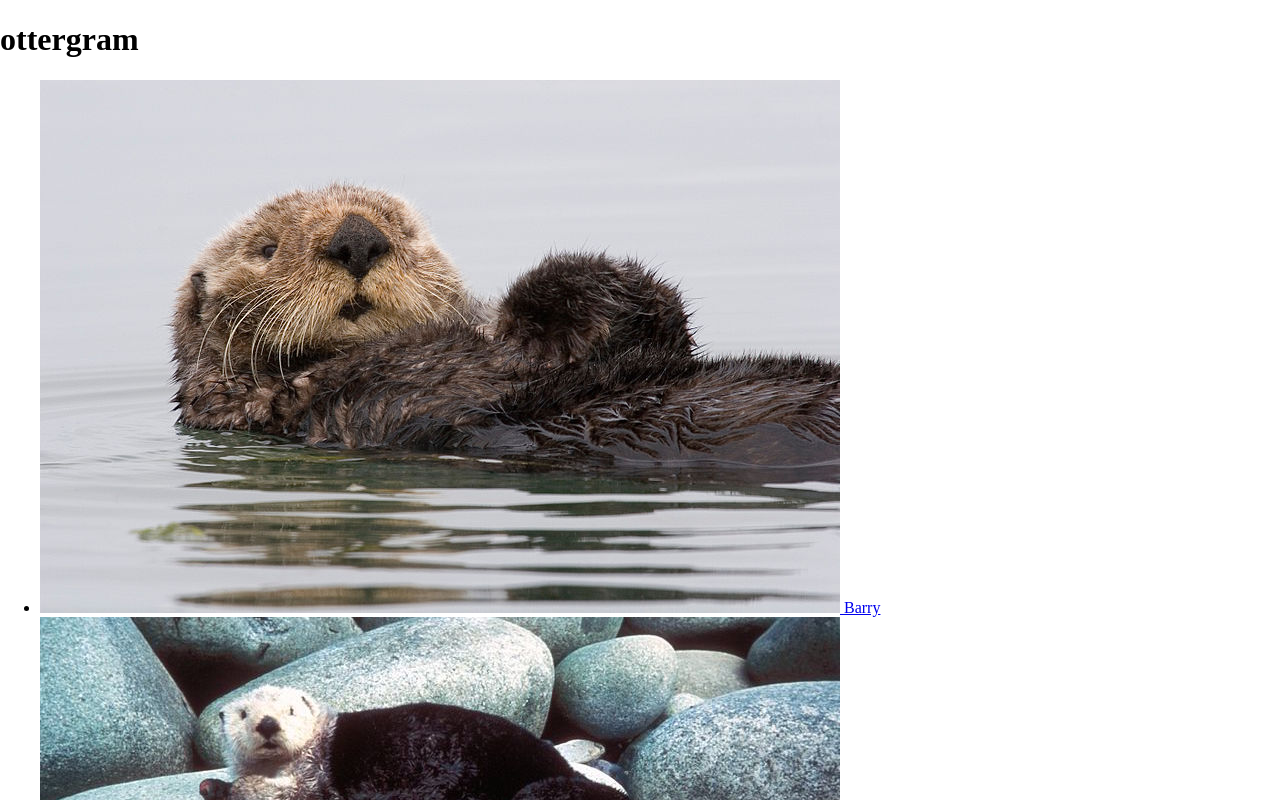
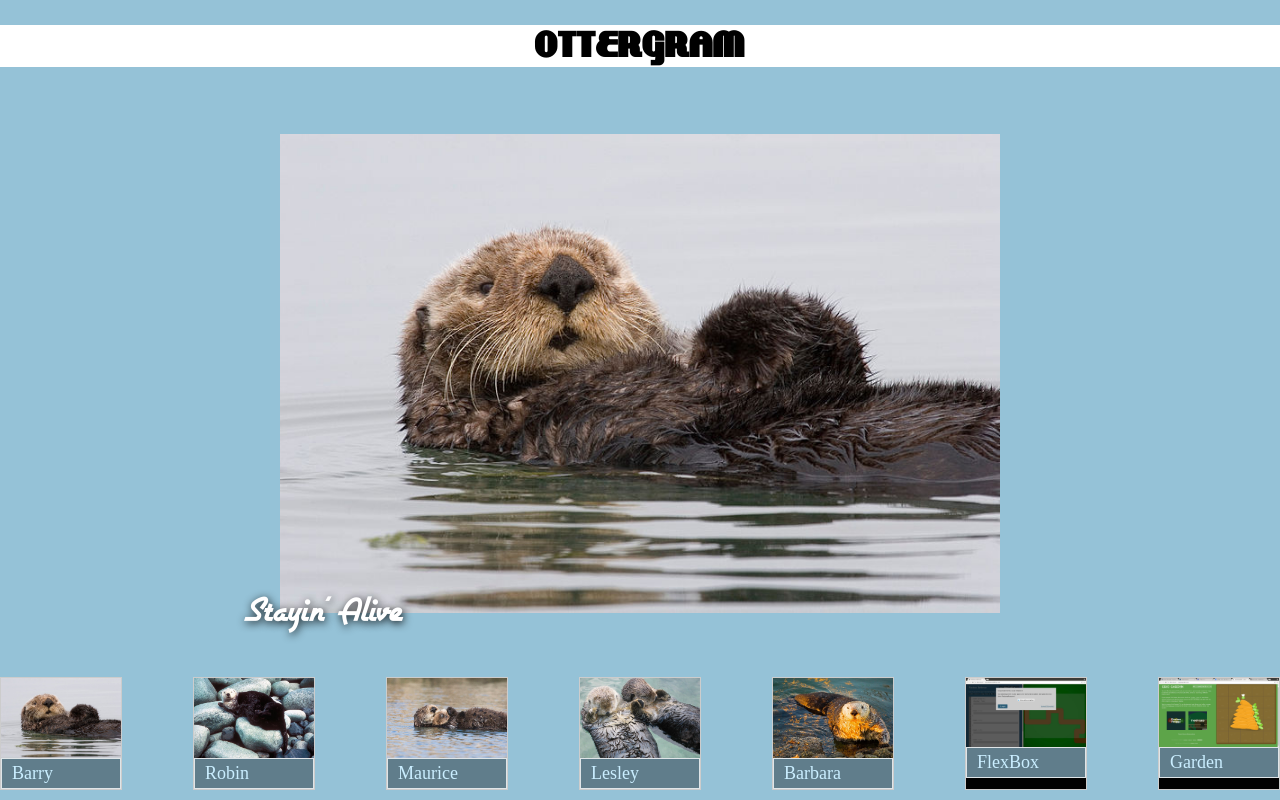
Before and after one commit to aadame13/ottergramHW2, a plain HTML site: page index.html in a window 1280 px wide. Shown: the top 800 px of the page. Drawn offline with nearby package versions, Linux system fonts and the light colour scheme.

Commit message:
updated index.html and style.css

```diff
--- a/index.html
+++ b/index.html
@@ -4,47 +4,67 @@
 <head>
   <meta charset="utf-8">
   <title>ottergram</title>
-  <link rel="stylesheet"
-    href="https://cdnjs.cloudflare.com/ajax/libs/normalize/7.0.0/normalize.min.css">
-  <link rel="stylesheet" href="stylesheets/styles.css">
+  <link rel="stylesheet" href="https://cdnjs.cloudflare.com/ajax/libs/normalize/7.0.0/normalize.min.css">
+  <link rel="stylesheet" href="stylesheets/style.css">
 </head>
 
 <body>
-  <header>
-    <h1>ottergram</h1>
+  <header class="main-header">
+    <h1 class="logo-text">ottergram</h1>
   </header>
-  <ul>
-    <li>
+  <main class="main-content">
+    <ul class="thumbnail-list">
+      <li class="thumbnail-item">
         <a href="#">
-          <img src="img/otter1.jpg" alt="Barry the Otter">
+          <img class ="thumbnail-image" src="img/otter1.jpg" alt="Barry the Otter">
           <span class="thumbnail-title">Barry</span>
         </a>
       </li>
-    <li>
+      <li class="thumbnail-item">
         <a href="#">
-          <img src="img/otter2.jpg" alt="Robbin the Otter">
+          <img class="thumbnail-image" src="img/otter2.jpg" alt="Robin the Otter">
           <span class="thumbnail-title">Robin</span>
         </a>
       </li>
-    <li>
+      <li class="thumbnail-item">
         <a href="#">
-          <img src="img/otter3.jpg" alt="Maurice the Otter">
+          <img class="thumbnail-image" src="img/otter3.jpg" alt="Maurice the Otter">
           <span class="thumbnail-title">Maurice</span>
         </a>
       </li>
-    <li>
+      <li class="thumbnail-item">
         <a href="#">
-          <img src="img/otter4.jpg" alt="Lesley the Otter">
+          <img class="thumbnail-image" src="img/otter4.jpg" alt="Lesley the Otter">
           <span class="thumbnail-title">Lesley</span>
         </a>
       </li>
-    <li>
+      <li class="thumbnail-item">
         <a href="#">
-          <img src="img/otter4.jpg" alt="Barbara the Otter">
-          <span>Barbara</span>
+          <img class="thumbnail-image" src="img/otter5.jpg" alt="Barbara the Otter">
+          <span class="thumbnail-title">Barbara</span>
+        </a>
+      </li>
+      <li class="thumbnail-item">
+        <a href="#">
+          <img class="thumbnail-image" src="img/flexboxdefense.jpg" alt="flexboxdefense">
+          <span class="thumbnail-title">FlexBox</span>
+        </a>
+      </li>
+      <li class="thumbnail-item">
+        <a href="#">
+          <img class="thumbnail-image" src="img/grid-garden-completed.png" alt="Grid Garden">
+          <span class="thumbnail-title">Garden</span>
         </a>
       </li>
     </ul>
+
+    <div class="detail-image-container">
+      <div class="detail-image-frame">
+        <img class="detail-image" src="img/otter1.jpg" alt="">
+        <span class="detail-image-title">Stayin' Alive</span>
+      </div>
+    </div>
+  </main>
 </body>
 
 </html>
--- a/stylesheets/style.css
+++ b/stylesheets/style.css
@@ -1,4 +1,117 @@
+@font-face {
+  font-family: 'airstreamregular';
+src: url('fonts/Airstream-webfont.eot');
+src: url('fonts/Airstream-webfont.eot?#iefix') format('embedded-opentype'),
+     url('fonts/Airstream-webfont.woff') format('woff'),
+     url('fonts/Airstream-webfont.ttf') format('truetype'),
+     url('fonts/Airstream-webfont.svg#airstreamregular') format('svg');
+font-weight: normal;
+font-style: normal;
+}
+
+@font-face {
+  font-family: 'lakeshore';
+  src: url('fonts/LAKESHOR-webfont.eot');
+  src: url('fonts/LAKESHOR-webfont.eot?#iefix') format('embedded-opentype'), url('fonts/LAKESHOR-webfont.woff') format('woff'), url('fonts/LAKESHOR-webfont.ttf') format('truetype'), url('fonts/LAKESHOR-webfont.svg#lakeshore') format('svg');
+  font-weight: normal;
+  font-style: normal;
+}
+
+html, body {
+  height: 100%;
+}
+
+body {
+  display: flex;
+  flex-direction: column;
+  font-size: 10px;
+  background: rgb(149, 194, 215);
+}
+
+a {
+  text-decoration: none;
+}
+
+.main-header {
+  flex: 0 1 auto;
+}
+
+.logo-text {
+  background: white;
+  text-align: center;
+  text-transform: uppercase;
+  font-family: lakeshore;
+  font-size: 37px;
+}
+
+.main-content {
+  flex: 1 1 auto;
+  display: flex;
+  flex-direction: column;
+}
+
+.thumbnail-item {
+  margin-top: 10px;
+  display: inline-block;
+  min-width: 120px;
+  max-width: 120px;
+  border: 1px solid rgb(100%, 100%, 100%);
+  border: 1px solid rgba(100%, 100%, 100%, 0.8);
+}
+
+li {
+  background: black;
+}
+
+.thumbnail-list {
+  flex: 0 1 auto;
+  order: 2;
+  display: flex;
+  justify-content: space-between;
+  list-style: none;
+  padding: 0;
+  white-space: nowrap;
+  overflow-x: auto;
+}
+
+.thumbnail-image {
+  width: 100%;
+  display: block;
+}
+
 .thumbnail-title {
+  border: 1px solid rgb(100%, 100%, 100%);
+  border: 1px solid rgba(100%, 100%, 100%, 0.8);
+  display: block;
+  margin: 0;
+  padding: 4px 10px;
   background: rgb(96, 125, 139);
   color: rgb(202, 238, 255);
+  font-size: 18px;
 }
+
+.detail-image-container {
+  flex: 1 1 auto;
+  display: flex;
+  justify-content: center;
+  align-items: center;
+}
+
+.detail-image-frame {
+  position: relative;
+  text-align: center;
+}
+
+.detail-image {
+  width: 90%;
+}
+
+.detail-image-title {
+  position:absolute;
+  bottom: -16px;
+  left: 4px;
+  font-family: airstreamregular;
+  color: white;
+  text-shadow: rgba(0, 0, 0, 0.9) 1px 2px 9px;
+  font-size: 40px;
+}
```
Lines whose indentation alone changed are shown as unchanged.
